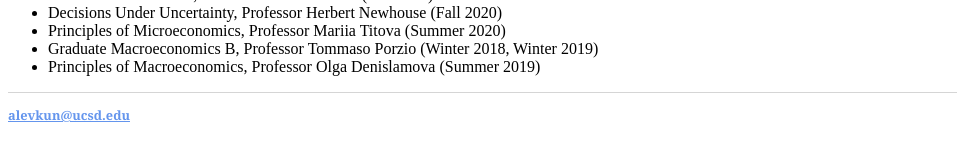
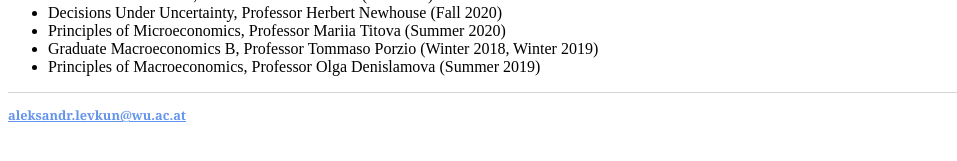
Before and after one commit to alevkun/alevkun.github.io, a Jekyll site: the page built from teaching/index.html, in a window 1280 px wide. Shown: the part 300-461 px from the top of the page, without its empty margins (0-957 px from the left). Built offline with Jekyll 4.4.1, drawn with Linux system fonts in a browser that asks for light colours.

Commit message:
Update default.html

```diff
--- a/_layouts/default.html
+++ b/_layouts/default.html
@@ -22,7 +22,7 @@
 		</div><!-- /.container -->
 		<footer>
     		<ul>
-        		<li><a href="mailto:alevkun@ucsd.edu">alevkun@ucsd.edu</a></li>
+        		<li><a href="mailto:aleksandr.levkun@wu.ac.at">aleksandr.levkun@wu.ac.at</a></li>
 			</ul>
 		</footer>
 	</body>
```
